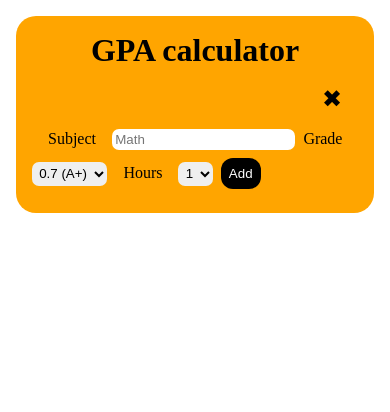
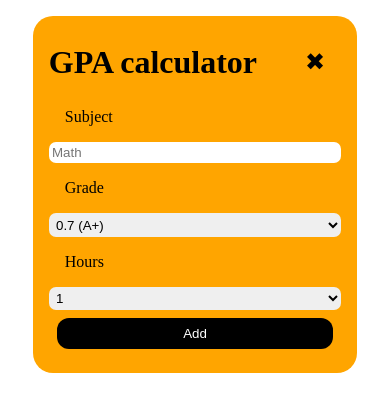
Before and after one commit to yousseftaha9/GPA-calculator, a React (Create React App) app: page / in a window 390 px wide. Both pictures are taken after a click on the button "Add Subjects". Shown: the top 412 px of the page. Built offline with nearby package versions, Linux system fonts and the light colour scheme.

Commit message:
responsive

```diff
--- a/src/App.js
+++ b/src/App.js
@@ -1,12 +1,19 @@
-import { useState } from "react";
-let initialSubjects = [];
+import { useEffect, useState } from "react";
 export default function App() {
-  const [subjects, setSubjects] = useState(initialSubjects);
+  const [subjects, setSubjects] = useState([]);
   const [render, setRender] = useState(subjects.length);
   const [isOpen, setIsOpen] = useState(false);
+
+  // useEffect(function () {
+  //   const savedSubjects = localStorage.getItem("subjects");
+  //   console.log(savedSubjects);
+  //   if (savedSubjects) {
+  //     setSubjects(JSON.parse(savedSubjects));
+  //   }
+  // }, []);
   return (
     <div className="container">
-      <Title />
+      <Title isOpen={isOpen} setIsOpen={setIsOpen} />
       <AddSubject
         isOpen={isOpen}
         setIsOpen={setIsOpen}
@@ -33,8 +40,29 @@ export default function App() {
   );
 }
 
-function Title() {
-  return <h1 className="title"> GPA calculator</h1>;
+function Title({ isOpen, setIsOpen }) {
+  function handleClose() {
+    setIsOpen(!isOpen);
+  }
+  function handleAdd() {
+    setIsOpen(!isOpen);
+  }
+  return (
+    <div className="head">
+      <h1 className="title"> GPA calculator</h1>
+      {isOpen ? (
+        <div className="end">
+          <p className="close" onClick={handleClose}>
+            ✖
+          </p>
+        </div>
+      ) : (
+        <button className="addButton" onClick={handleAdd}>
+          Add Subjects
+        </button>
+      )}
+    </div>
+  );
 }
 
 function AddSubject({
@@ -57,27 +85,23 @@ function AddSubject({
       gpa: grade,
       hours: hours,
     };
+
+    if (subject === "") {
+      input.name = "Not specified";
+    }
+
     setIndex(index + 1);
     setSubjects([...subjects, input]);
+    // localStorage.setItem("subjects", JSON.stringify(subjects));
     setSubject("");
     setGrade(0.7);
     setHours(1);
     setRender(render + 1);
   }
-  function handleClose() {
-    setIsOpen(!isOpen);
-  }
-  function handleAdd() {
-    setIsOpen(!isOpen);
-  }
-  return isOpen ? (
+  if (!isOpen) return;
+
+  return (
     <div>
-      <div className="end">
-        <p className="close" onClick={handleClose}>
-          ✖
-        </p>
-      </div>
-
       <form>
         <label className="subject">Subject</label>
 
@@ -127,16 +151,13 @@ function AddSubject({
         </button>
       </form>
     </div>
-  ) : (
-    <button className="addButton" onClick={handleAdd}>
-      Add Subjects
-    </button>
   );
 }
 
 function Display({ subjects, render, setSubjects }) {
   function handleRemove(id) {
     setSubjects((subjects) => subjects.filter((subject) => subject.id !== id));
+    // localStorage.setItem("subjects", JSON.stringify(subjects));
   }
   return (
     <div>
@@ -151,7 +172,7 @@ function Display({ subjects, render, setSubjects }) {
               className="removeSubject"
               onClick={() => handleRemove(element.id)}
             >
-              remove
+              ✖
             </button>
           </li>
         ))}
@@ -176,8 +197,9 @@ function Calculate({ subjects, setSubjects, setRender }) {
       factors += subjects[i].gpa * subjects[i].hours;
       totalCredits += parseInt(subjects[i].hours);
     }
-
-    setGpa(factors / totalCredits);
+    let gpaCalc = factors / totalCredits;
+    let roundedNumber = parseFloat(gpaCalc.toFixed(2));
+    setGpa(roundedNumber);
   }
 
   function handleReset(e) {
@@ -185,6 +207,7 @@ function Calculate({ subjects, setSubjects, setRender }) {
     setSubjects([]);
     setRender(0);
     setGpa(0);
+    // localStorage.removeItem("subjects");
   }
   if (subjects.length === 0) return;
   return (
--- a/src/index.css
+++ b/src/index.css
@@ -15,8 +15,15 @@ body {
   margin: 1rem;
   border-radius: 20px;
   background-color: orange;
-  position: relative;
   padding: 1rem;
+}
+
+.head {
+  display: flex;
+  justify-content: space-between;
+  align-items: center;
+  flex-direction: row;
+  gap: 2rem;
 }
 
 .title {
@@ -24,18 +31,22 @@ body {
   text-align: center;
 }
 
-.grade {
-  width: 55px;
-  margin: 0.5rem;
-}
-
-.addButton,
 .addSubject,
 .calculate,
 .reset {
   margin: 1.5rem;
   margin-left: 5rem;
   outline: none;
+  border: none;
+  cursor: pointer;
+  border-radius: 12px;
+  padding: 0.5rem;
+  background-color: black;
+  color: white;
+}
+.addButton {
+  /* margin-left: 5rem; */
+  /* outline: none; */
   border: none;
   cursor: pointer;
   border-radius: 12px;
@@ -119,28 +130,31 @@ span {
   font-size: 1.75rem;
   font-weight: 800;
   color: rgb(75, 5, 189);
-  width: 40ch;
+  max-width: 40ch;
 }
 
 .removeSubject {
-  background-color: rgb(252, 252, 252);
+  background-color: transparent;
   outline: none;
-  border: none;
+  /* border: none; */
   transition: 0.33s;
-  padding: 0.15rem;
-  margin: 0.25rem;
+  /* padding: 0.15rem; */
+  padding: 0 0.25rem;
+  margin-left: 0.5rem;
   cursor: pointer;
-  border-radius: 7px;
+  border-radius: 5px;
 }
 
 .removeSubject:hover {
   background-color: rgb(245, 82, 82);
 }
-/*
-form {
-  display: flex;
-  flex-direction: column;
-} */
+
+@media screen and (max-width: 690px) {
+  form {
+    display: flex;
+    flex-direction: column;
+  }
+}
 
 /* .head {
   display: flex;
```
Also changed, not shown: src/images/icons8-remove-48.png (added), src/images/remove.png (added).
